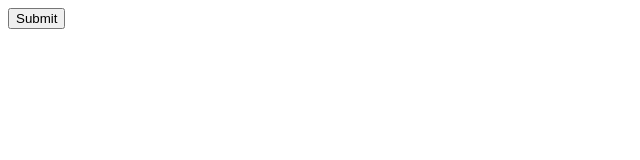
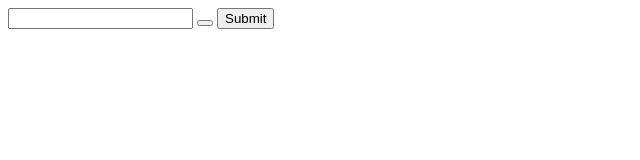
Before and after one commit to L3p1989/Manipulating-HTML-using-DOM-jQuery, a plain HTML site: page DOM/index.html in a window 1280 px wide. Shown: the whole page, without its empty margins (0-640 px from the left). Drawn offline with Linux system fonts and the light colour scheme.

Commit message:
created `input`, and `#btnSubmit`

```diff
--- a/DOM/index.html
+++ b/DOM/index.html
@@ -10,8 +10,9 @@
 </head>
 
 <body>
+    <input type="text">
 
-
+    <button class="btnSubmit" type="submit"></button>
 
     <script src="script.js"></script>
 </body>
```
